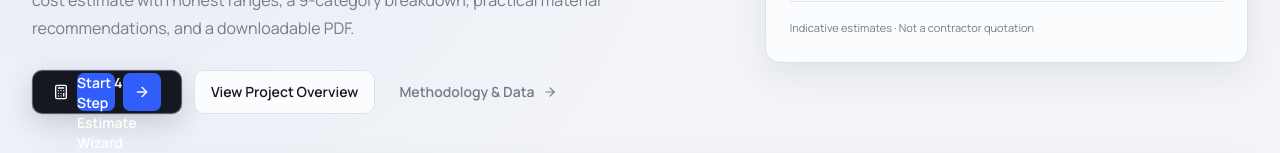
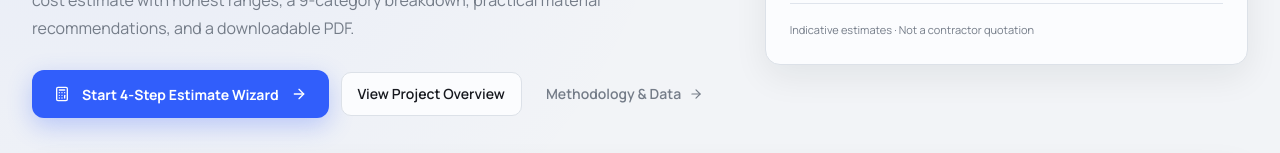
Before and after one commit to kushagra240/BUILD-SMART-AI, a React (Vite) app in the folder apps/web/: page / in a window 1280 px wide. Shown: the part 503-656 px from the top of the page. Built offline with nearby package versions, Linux system fonts and the light colour scheme.

Commit message:
fix(web): hotfix recharts donut layout and hero cta button

```diff
--- a/apps/web/src/application.css
+++ b/apps/web/src/application.css
@@ -371,8 +371,9 @@
   border-radius: 8px;
   background: #315efb;
   color: white;
-  font-size: 10px;
+  font-size: 11px;
   font-weight: 700;
+  white-space: nowrap;
   box-shadow: 0 8px 20px rgba(49, 94, 251, 0.2);
   transition: 0.25s ease;
 }
@@ -1448,44 +1449,39 @@
 }
 
 .result-donut {
-  width: 145px;
-  height: 145px;
+  width: 220px;
   flex: 0 0 auto;
   position: relative;
-  display: grid;
-  place-items: center;
-  border-radius: 50%;
-  background: conic-gradient(#315efb 0 40%, #6685f4 40% 65%, #111319 65% 85%, #b7c2d8 85%);
+  display: flex;
+  flex-direction: column;
+  align-items: center;
+  justify-content: center;
 }
 
 .result-donut::after {
-  content: "";
-  width: 92px;
-  height: 92px;
-  position: absolute;
-  border-radius: 50%;
-  background: white;
-}
-
-.result-donut > span {
-  z-index: 2;
+  display: none;
+}
+
+.result-donut-total {
+  width: 100%;
   text-align: center;
 }
 
-.result-donut small,
-.result-donut strong {
+.result-donut-total small {
   display: block;
-}
-
-.result-donut small {
   color: #9299a5;
-  font-size: 7px;
-}
-
-.result-donut strong {
-  margin-top: 3px;
+  font-size: 10px;
+  font-weight: 700;
+  letter-spacing: 0.08em;
+  text-transform: uppercase;
+}
+
+.result-donut-total strong {
+  display: block;
+  margin-top: 2px;
   color: #292d36;
-  font-size: 13px;
+  font-size: 18px;
+  font-weight: 800;
 }
 
 .result-legend {
--- a/apps/web/src/landing.css
+++ b/apps/web/src/landing.css
@@ -303,42 +303,32 @@
 }
 
 .hero-cta {
-  height: 54px;
-  display: flex;
-  align-items: center;
-  gap: 18px;
-  border: 1px solid rgba(255, 255, 255, 0.3);
-  border-radius: 9px;
-  background: #ffffff;
-  padding: 0 7px 0 20px;
-  color: #20242c;
-  font-size: 11px;
+  height: 48px;
+  display: inline-flex;
+  align-items: center;
+  justify-content: center;
+  gap: 12px;
+  border: none;
+  border-radius: 12px;
+  background: #315efb;
+  padding: 0 22px;
+  color: #ffffff;
+  font-size: 14px;
   font-weight: 700;
-  box-shadow:
-    0 10px 30px rgba(0, 0, 0, 0.16),
-    0 0 0 0 rgba(49, 94, 251, 0.24);
-  animation: cta-glow 2.8s ease-in-out 2.8s infinite;
-}
-
-.hero-cta > span {
-  width: 38px;
-  height: 38px;
-  display: grid;
-  place-items: center;
-  border-radius: 7px;
-  background: #315efb;
-  transition: transform 0.25s ease;
+  white-space: nowrap;
+  box-shadow: 0 8px 24px rgba(49, 94, 251, 0.28);
+  transition: all 0.25s cubic-bezier(0.16, 1, 0.3, 1);
+  text-decoration: none;
 }
 
 .hero-cta:hover {
-  filter: brightness(1.07);
-  box-shadow:
-    0 12px 34px rgba(0, 0, 0, 0.22),
-    0 0 25px rgba(239, 169, 121, 0.2);
-}
-
-.hero-cta:hover > span {
-  transform: translateX(2px);
+  background: #2455e6;
+  transform: translateY(-1px);
+  box-shadow: 0 12px 28px rgba(49, 94, 251, 0.38);
+}
+
+.hero-cta:active {
+  transform: translateY(0);
 }
 
 @keyframes cta-glow {
--- a/apps/web/src/pages/LandingPage.tsx
+++ b/apps/web/src/pages/LandingPage.tsx
@@ -112,12 +112,10 @@ export function LandingPage() {
             <p className="max-w-xl text-base leading-7 text-ink-soft">{t('landing.subtitle')}</p>
 
             <div className="flex flex-col items-stretch gap-3 pt-1 sm:flex-row sm:items-center">
-              <Link to="/app/new" className="hero-cta btn-primary">
-                <Calculator className="h-4 w-4" aria-hidden="true" />
-                <span>{t('landing.cta.start')}</span>
-                <span>
-                  <ArrowRight className="h-4 w-4" aria-hidden="true" />
-                </span>
+              <Link to="/app/new" className="hero-cta group">
+                <Calculator className="h-4 w-4 shrink-0 text-white" aria-hidden="true" />
+                <span className="whitespace-nowrap">{t('landing.cta.start')}</span>
+                <ArrowRight className="h-4 w-4 shrink-0 text-white transition-transform duration-200 group-hover:translate-x-0.5" aria-hidden="true" />
               </Link>
               <Link to="/app" className="btn-ghost">
                 <span>{t('landing.cta.overview')}</span>
--- a/apps/web/src/pages/ResultsPage.tsx
+++ b/apps/web/src/pages/ResultsPage.tsx
@@ -561,23 +561,24 @@ export function ResultsPage() {
                 </div>
               </div>
               <div className="result-donut-layout" data-testid="budget-donut">
-                <div className="result-donut relative">
-                  <ResponsiveContainer width="100%" height={220} initialDimension={{ width: 220, height: 220 }}>
-                    <PieChart>
+                <div className="result-donut">
+                  <div className="relative h-[220px] w-[220px]">
+                    <ResponsiveContainer width="100%" height="100%" initialDimension={{ width: 220, height: 220 }}>
+                      <PieChart width={220} height={220}>
                         <Pie
                           data={donutData}
                           dataKey="amount"
                           nameKey="category"
-                        innerRadius={65}
+                          innerRadius={62}
                           outerRadius={88}
                           paddingAngle={2}
                           stroke="#ffffff"
                           strokeWidth={2}
                         >
-                        {donutData.map((entry) => (
+                          {donutData.map((entry, index) => (
                             <Cell
                               key={entry.category}
-                            fill={entry.fill}
+                              fill={categoryChartColor(entry.category, index)}
                             />
                           ))}
                         </Pie>
@@ -586,15 +587,20 @@ export function ResultsPage() {
                         />
                       </PieChart>
                     </ResponsiveContainer>
-                  <span className="pointer-events-none">
-                    <small>Total</small>
-                    <strong className="mono">{formatINR(estimate.total.p50)}</strong>
-                  </span>
+                  </div>
+                  <div className="result-donut-total mt-2 text-center pointer-events-none">
+                    <small className="block text-[10px] font-bold uppercase tracking-wider text-ink-soft">
+                      {t('results.breakdown.total') || 'Total'}
+                    </small>
+                    <strong className="block text-xl font-extrabold text-ink mono">
+                      {formatINR(estimate.total.p50)}
+                    </strong>
+                  </div>
                 </div>
                 <div className="result-legend">
-                  {donutData.map((item) => (
+                  {donutData.map((item, index) => (
                     <div key={item.category}>
-                      <i style={{ backgroundColor: item.fill }} />
+                      <i style={{ backgroundColor: categoryChartColor(item.category, index) }} />
                       <span>{translateCategory(t, item.category)}</span>
                       <strong className="mono">{formatINR(item.amount)}</strong>
                       <small>{item.share_pct}%</small>
```
Lines whose indentation alone changed are shown as unchanged.
